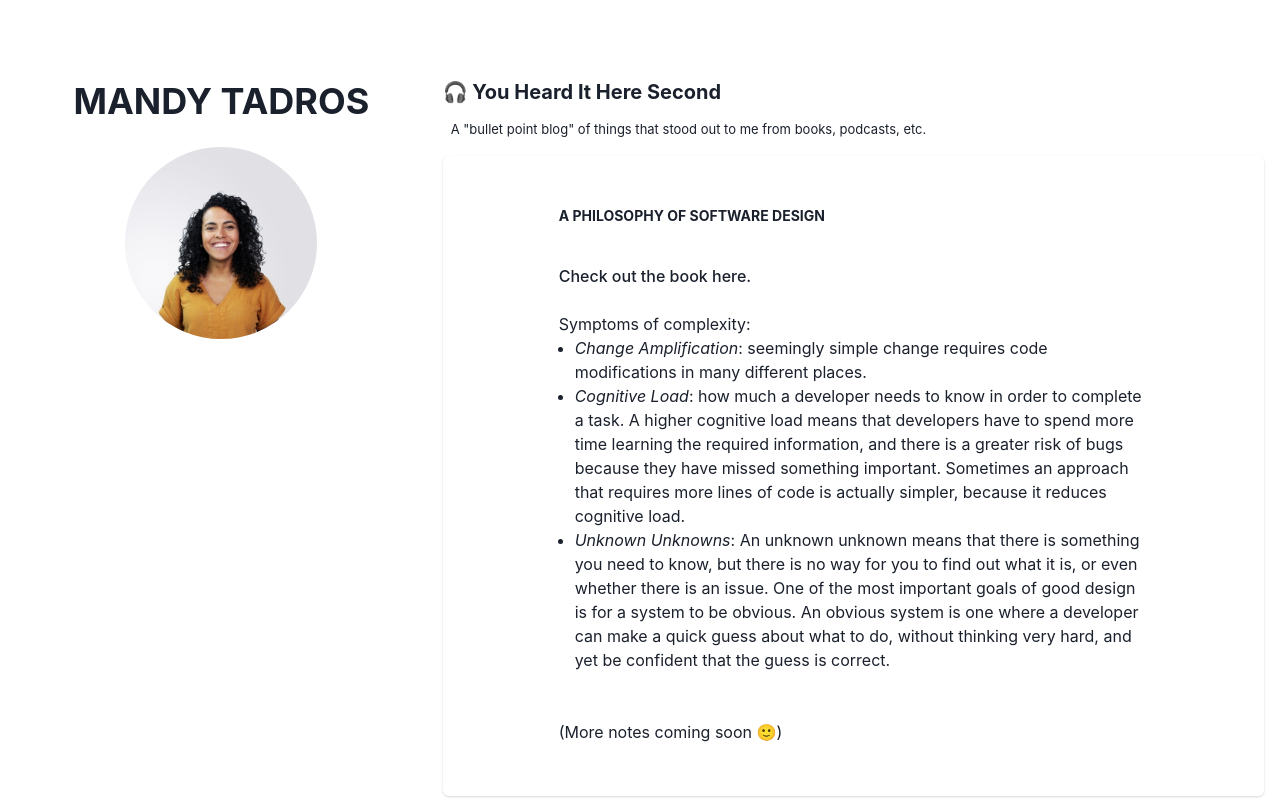
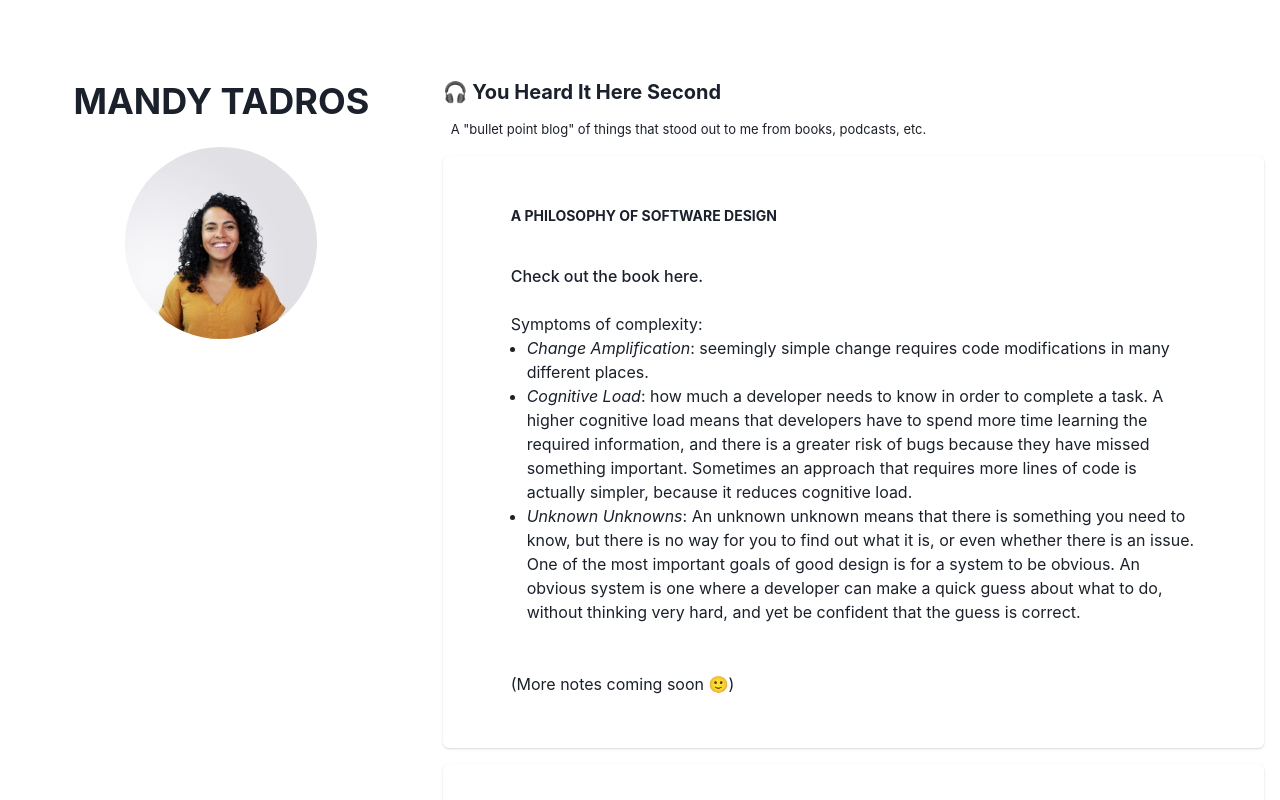
Before and after one commit to amtadros/amtadros.github.io, a React (Vite) app: page / in a window 1280 px wide. Shown: the top 800 px of the page. Built offline with nearby package versions, Linux system fonts and the light colour scheme.

Commit message:
Update styles

```diff
--- a/src/components/Card.tsx
+++ b/src/components/Card.tsx
@@ -14,8 +14,8 @@ export default function Card({ heading, children }: Props) {
     <ChakraCard
       paddingTop={8}
       paddingBottom={8}
-      paddingLeft={24}
-      paddingRight={24}
+      paddingLeft={{ md: "12", sm: "18"}}
+      paddingRight={{ md: "12", sm: "18"}}
     >
       <CardHeader>
         <Heading size="xs" textTransform="uppercase">
--- a/src/components/Content.tsx
+++ b/src/components/Content.tsx
@@ -13,11 +13,11 @@ import Card from "./Card";
 export function Content() {
   return (
     <GridItem>
-      <Heading size="md" pb={4}>
+      <Heading size="md" pb={4} textAlign={{ md: 'left', sm: 'center' }}>
         🎧 You Heard It Here Second
       </Heading>
 
-      <Text fontSize="small" pb={4} pl={2}>
+      <Text fontSize="small" pb={4} pl={2} textAlign={{ md: 'left', sm: 'center' }}>
         A "bullet point blog" of things that stood out to me from books,
         podcasts, etc.
       </Text>
```
